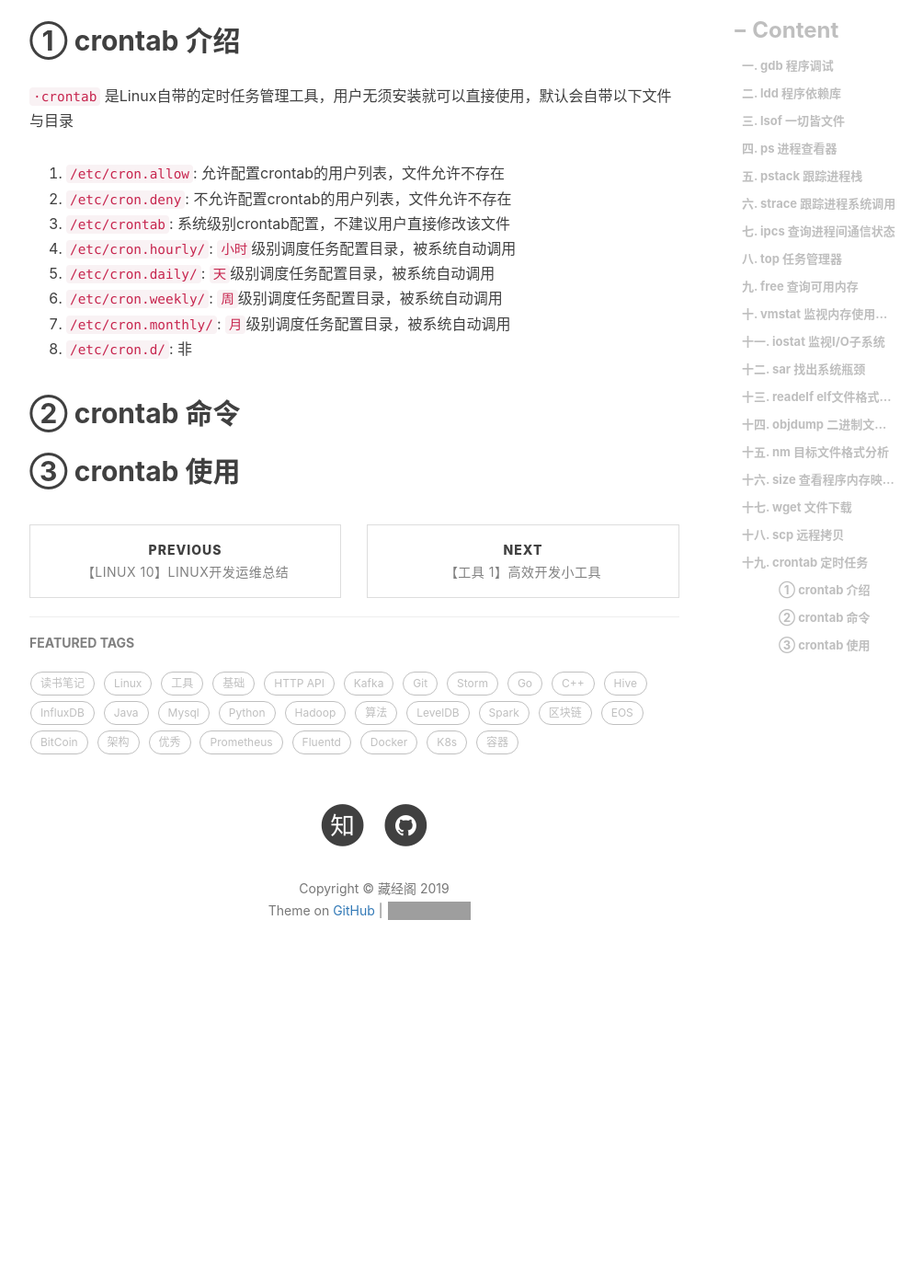
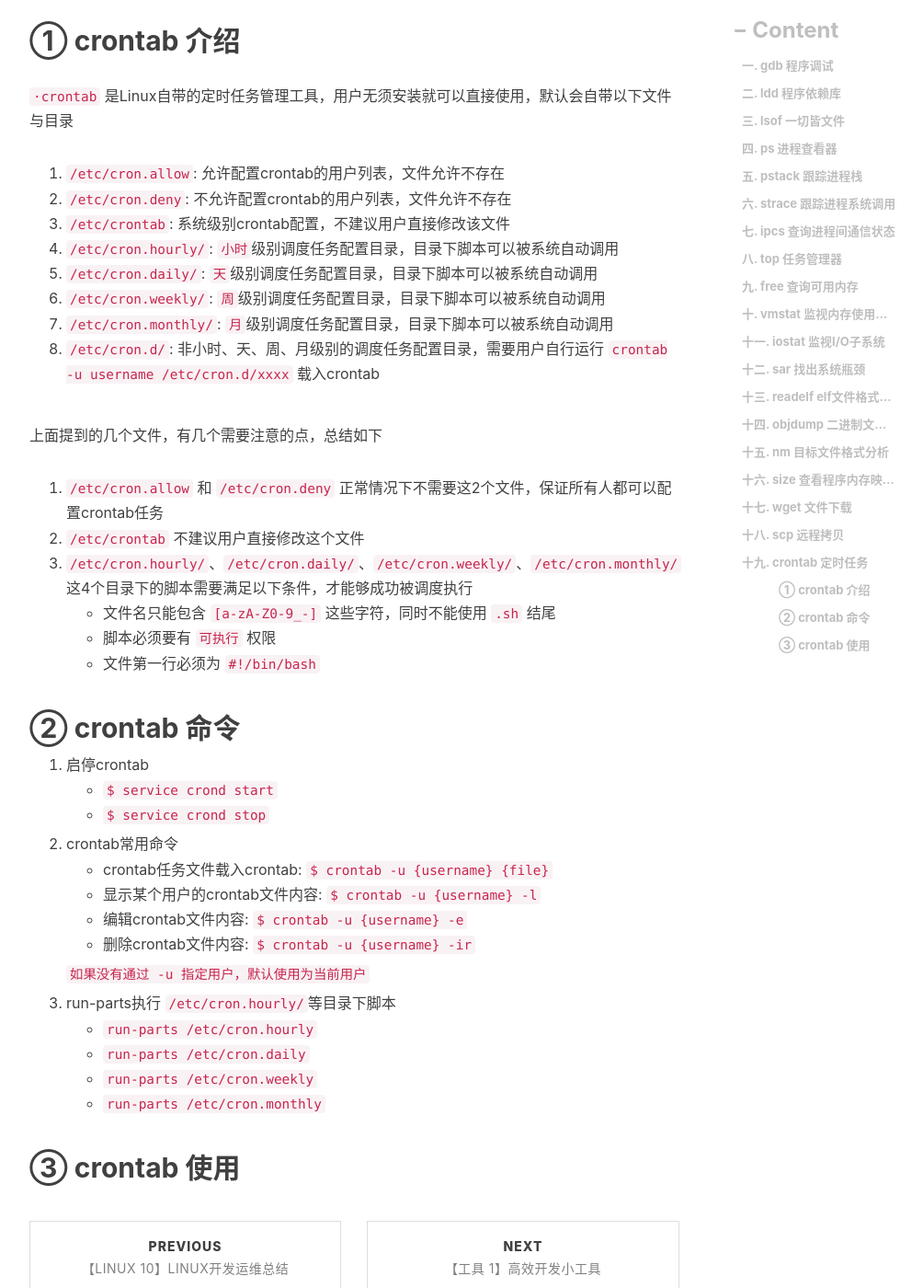
Before and after one commit to engru/chenguolin.github.io, a Jekyll site: the page built from _posts/2016-09-27-【Linux-11】Linux最常用运维工具.md, in a window 1280 px wide and 1400 px high, scrolled down 2010 px. Shown: the whole window at 92% size, without its empty margins (233-1237 px from the left). Built offline with Jekyll 4.4.1, drawn with Linux system fonts in a browser that asks for light colours; nearby versions of some CDN libraries; comment, search, counter and statistics services are not loaded; before the commit the page ends 3104 px from its top, so only the background shows below that; grey boxes are pictures that could not be loaded.

Commit message:
Update 2016-09-27-【Linux-11】Linux最常用运维工具.md

```diff
--- a/_posts/2016-09-27-【Linux-11】Linux最常用运维工具.md
+++ b/_posts/2016-09-27-【Linux-11】Linux最常用运维工具.md
@@ -54,14 +54,35 @@ tags:         #标签
 1. `/etc/cron.allow`: 允许配置crontab的用户列表，文件允许不存在
 2. `/etc/cron.deny`: 不允许配置crontab的用户列表，文件允许不存在
 3. `/etc/crontab`: 系统级别crontab配置，不建议用户直接修改该文件
-4. `/etc/cron.hourly/`: `小时`级别调度任务配置目录，被系统自动调用
-5. `/etc/cron.daily/`: `天`级别调度任务配置目录，被系统自动调用
-6. `/etc/cron.weekly/`: `周`级别调度任务配置目录，被系统自动调用
-7. `/etc/cron.monthly/`: `月`级别调度任务配置目录，被系统自动调用
-8. `/etc/cron.d/`: 非
+4. `/etc/cron.hourly/`: `小时`级别调度任务配置目录，目录下脚本可以被系统自动调用
+5. `/etc/cron.daily/`: `天`级别调度任务配置目录，目录下脚本可以被系统自动调用
+6. `/etc/cron.weekly/`: `周`级别调度任务配置目录，目录下脚本可以被系统自动调用
+7. `/etc/cron.monthly/`: `月`级别调度任务配置目录，目录下脚本可以被系统自动调用
+8. `/etc/cron.d/`: 非小时、天、周、月级别的调度任务配置目录，需要用户自行运行 `crontab -u username /etc/cron.d/xxxx` 载入crontab
 
+上面提到的几个文件，有几个需要注意的点，总结如下
+1. `/etc/cron.allow` 和 `/etc/cron.deny` 正常情况下不需要这2个文件，保证所有人都可以配置crontab任务
+2. `/etc/crontab` 不建议用户直接修改这个文件
+3. `/etc/cron.hourly/`、`/etc/cron.daily/`、`/etc/cron.weekly/`、`/etc/cron.monthly/` 这4个目录下的脚本需要满足以下条件，才能够成功被调度执行
+   + 文件名只能包含 `[a-zA-Z0-9_-]` 这些字符，同时不能使用 `.sh` 结尾
+   + 脚本必须要有 `可执行` 权限
+   + 文件第一行必须为 `#!/bin/bash`
 
 ## ② crontab 命令
+1. 启停crontab
+   + `$ service crond start`
+   + `$ service crond stop`
+2. crontab常用命令
+   + crontab任务文件载入crontab: `$ crontab -u {username} {file}`
+   + 显示某个用户的crontab文件内容: `$ crontab -u {username} -l`
+   + 编辑crontab文件内容: `$ crontab -u {username} -e`
+   + 删除crontab文件内容: `$ crontab -u {username} -ir`
 
+   `如果没有通过 -u 指定用户，默认使用为当前用户`
+3. run-parts执行 `/etc/cron.hourly/`等目录下脚本
+   + `run-parts /etc/cron.hourly`
+   + `run-parts /etc/cron.daily`
+   + `run-parts /etc/cron.weekly`
+   + `run-parts /etc/cron.monthly`
 
 ## ③ crontab 使用
```
